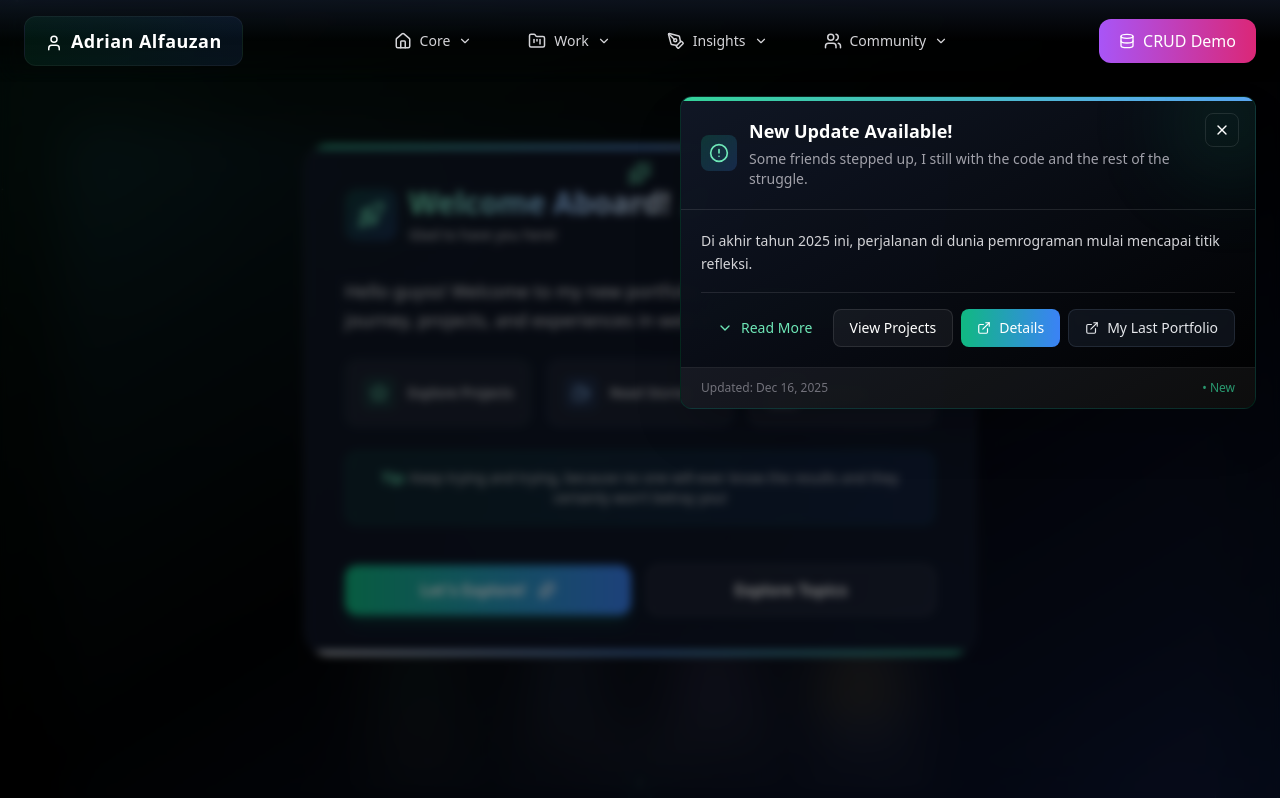
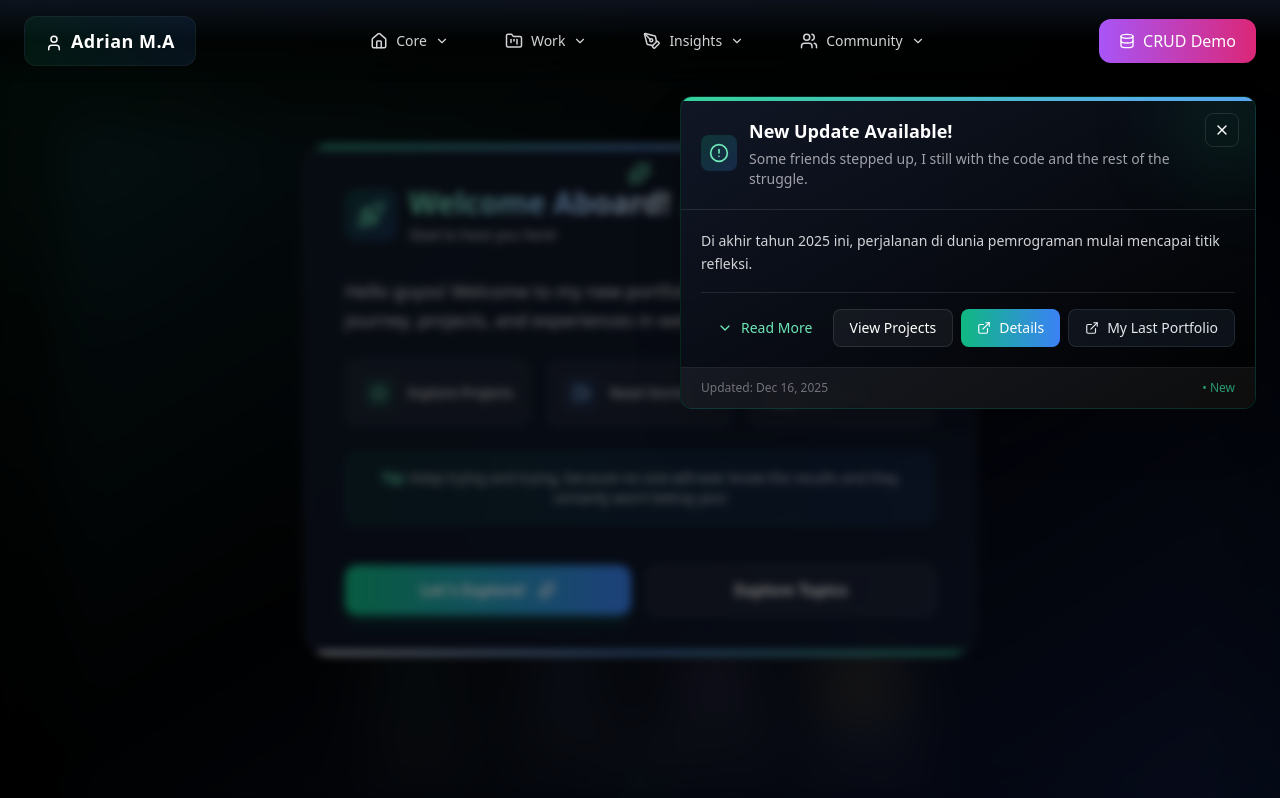
Before and after one commit to AdrianAlfauzan/PORTFOLIO-2025, a Next.js app: page / in a window 1280 px wide. Shown: the top 798 px of the page. Built offline with nearby package versions, Linux system fonts and the light colour scheme.

Commit message:
Update navbar text

```diff
--- a/components/Navbar.tsx
+++ b/components/Navbar.tsx
@@ -198,7 +198,7 @@ export default function Navbar() {
                 ) : (
                   <>
                     <User size={18} className="inline mr-2 align-middle" />
-                    Adrian Alfauzan
+                    Adrian M.A
                   </>
                 )}
               </span>
```
